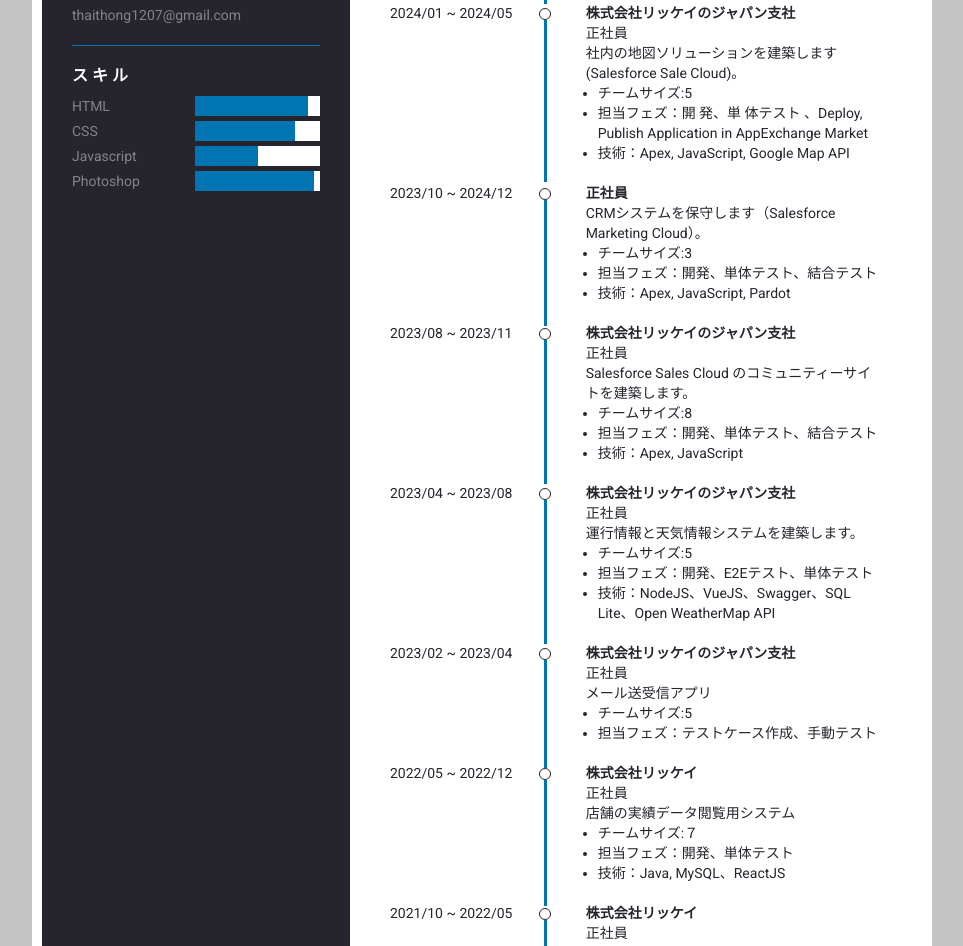
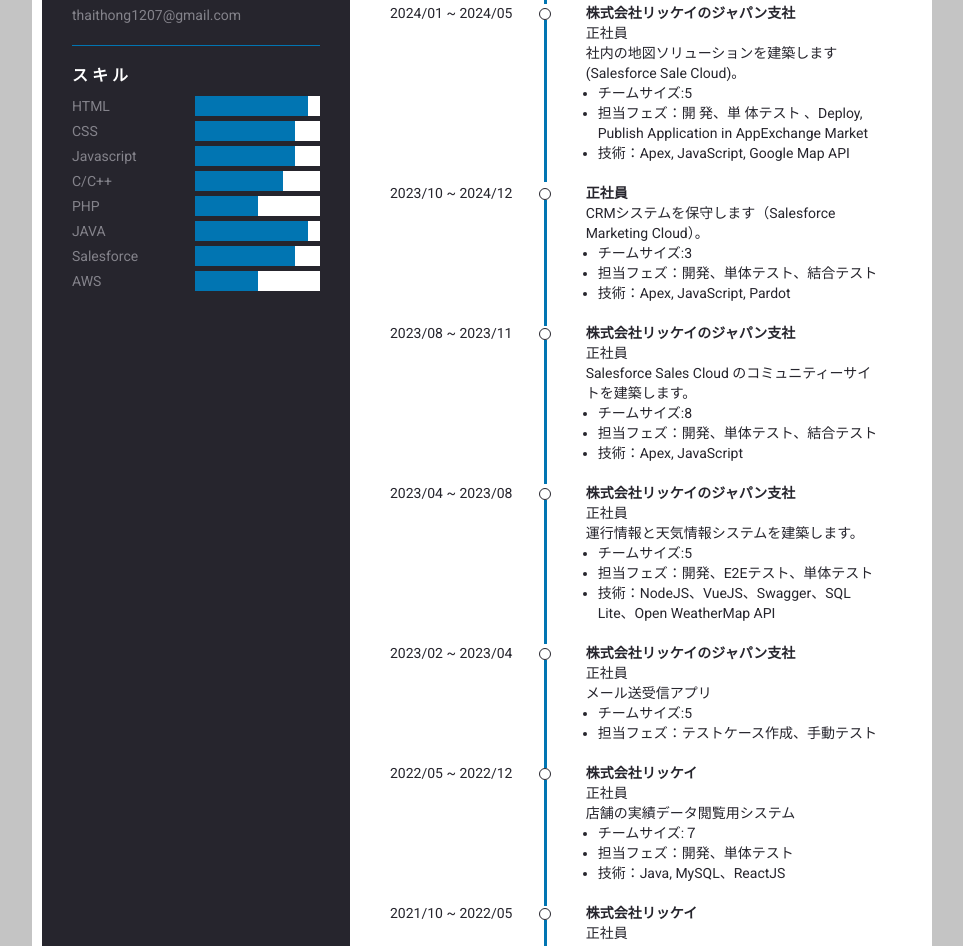
Before and after one commit to thaithong12/portfolio, a plain HTML site: page index.html in a window 1280 px wide. Shown: the part 829-1775 px from the top of the page, without its empty margins (158-1121 px from the left). Drawn offline with Linux system fonts and the light colour scheme.

Commit message:
add skills

```diff
--- a/index.html
+++ b/index.html
@@ -65,15 +65,47 @@
 						<div class="skills_left">Javascript</div>
 						<div class="skills_bar">
 							<p>
+								<span style="width: 80%"></span>
+							</p>
+						</div>
+					</div>
+					<div class="skills_list">
+						<div class="skills_left">C/C++</div>
+						<div class="skills_bar">
+							<p>
+								<span style="width: 70%"></span>
+							</p>
+						</div>
+					</div>
+					<div class="skills_list">
+						<div class="skills_left">PHP</div>
+						<div class="skills_bar">
+							<p>
 								<span style="width: 50%"></span>
 							</p>
 						</div>
 					</div>
 					<div class="skills_list">
-						<div class="skills_left">Photoshop</div>
+						<div class="skills_left">JAVA</div>
 						<div class="skills_bar">
 							<p>
-								<span style="width: 95%"></span>
+								<span style="width: 90%"></span>
+							</p>
+						</div>
+					</div>
+					<div class="skills_list">
+						<div class="skills_left">Salesforce</div>
+						<div class="skills_bar">
+							<p>
+								<span style="width: 80%"></span>
+							</p>
+						</div>
+					</div>
+					<div class="skills_list">
+						<div class="skills_left">AWS</div>
+						<div class="skills_bar">
+							<p>
+								<span style="width: 50%"></span>
 							</p>
 						</div>
 					</div>
```
